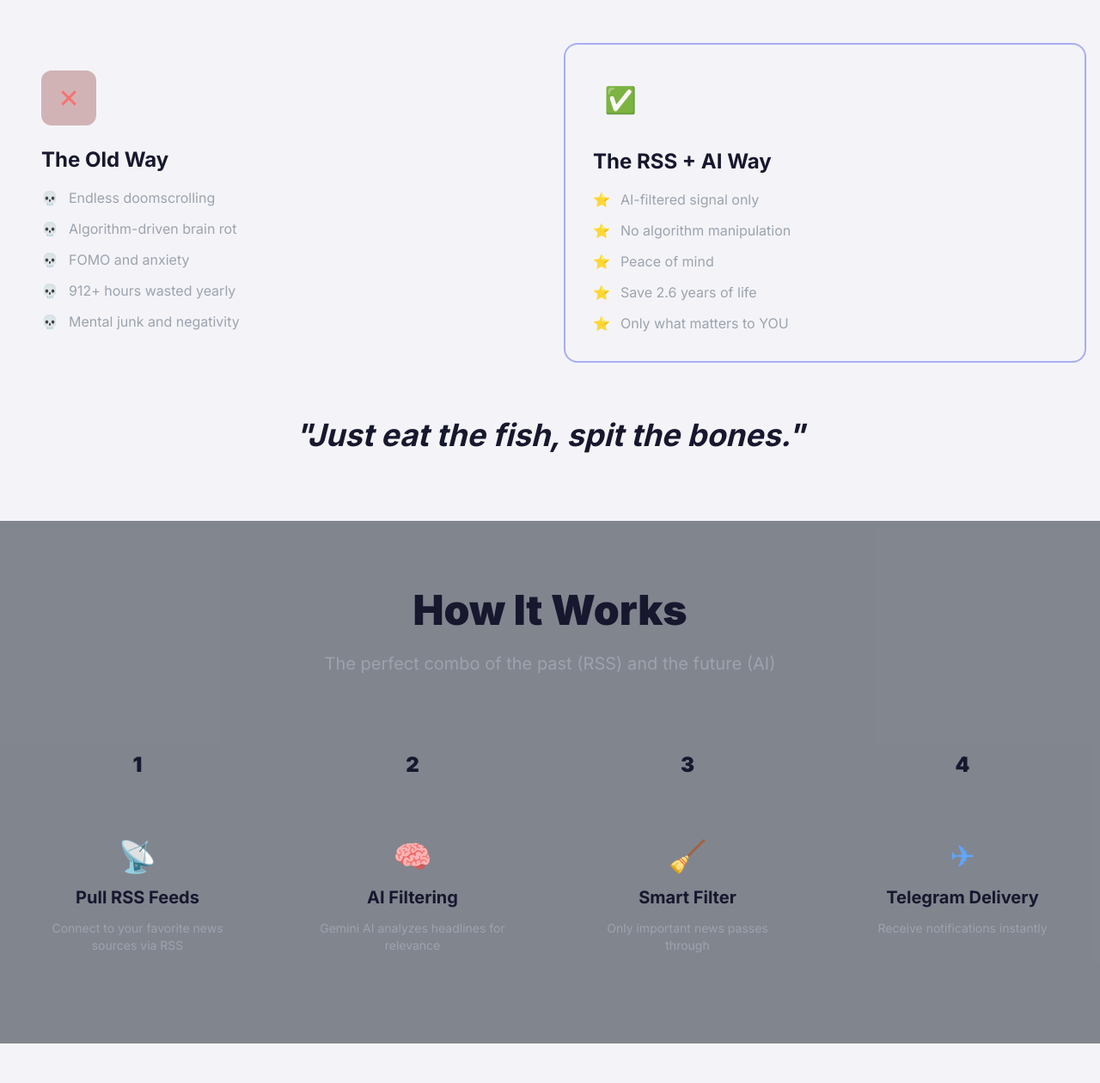
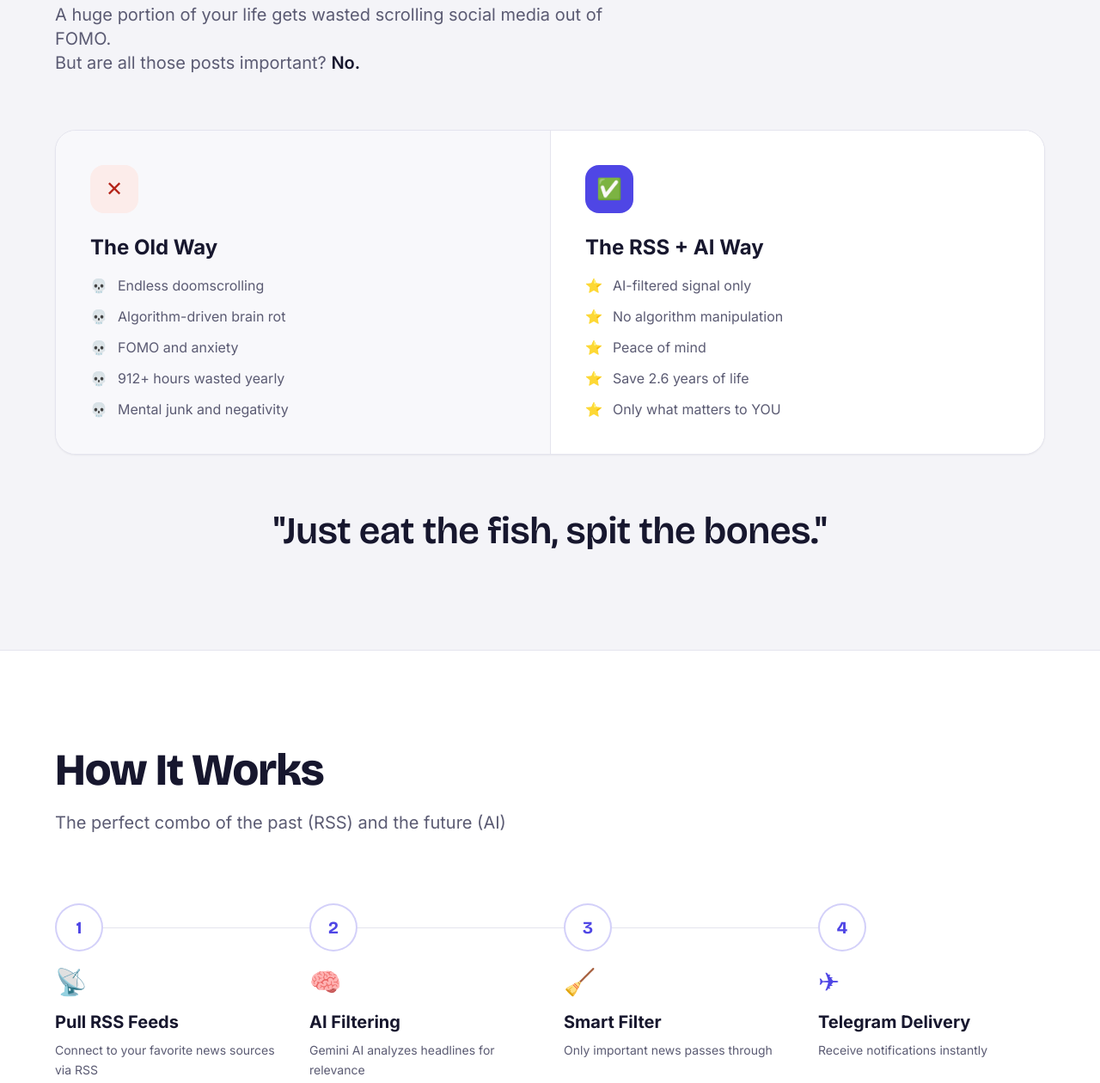
Before and after one commit to qusaismael/rss-website, a website: page index.html in a window 1280 px wide. Shown: the part 1166-2426 px from the top of the page at 86% size. Drawn offline with nearby package versions, Linux system fonts and the light colour scheme.

Commit message:
redesign: stats band, split verdict panel, and step timeline

```diff
--- a/index.html
+++ b/index.html
@@ -235,67 +235,65 @@
     </section>
 
     <!-- Stats Section -->
-    <section class="py-20 px-4 bg-gray-900/50">
-        <div class="max-w-7xl mx-auto">
-            <div class="grid grid-cols-1 md:grid-cols-3 gap-8">
-                <div class="text-center">
-                    <div class="stat-number font-black gradient-text mb-2">2.5h</div>
-                    <p class="text-gray-400 text-lg">Wasted daily on social media</p>
-                </div>
-                <div class="text-center">
-                    <div class="stat-number font-black gradient-text mb-2">5.2yr</div>
-                    <p class="text-gray-400 text-lg">Of your life spent scrolling</p>
-                </div>
-                <div class="text-center">
-                    <div class="stat-number font-black gradient-text mb-2">2.6yr</div>
-                    <p class="text-gray-400 text-lg">You could save with RSS + AI</p>
-                </div>
+    <section class="py-16 md:py-24 px-4 sm:px-6 bg-surface border-y border-line">
+        <div class="max-w-6xl mx-auto grid grid-cols-1 md:grid-cols-3 divide-y md:divide-y-0 md:divide-x divide-line">
+            <div class="py-8 md:py-0 md:px-8 md:first:pl-0">
+                <div class="stat-number text-ink mb-3">2.5h</div>
+                <p class="text-muted text-lg">Wasted daily on social media</p>
+            </div>
+            <div class="py-8 md:py-0 md:px-8">
+                <div class="stat-number text-ink mb-3">5.2yr</div>
+                <p class="text-muted text-lg">Of your life spent scrolling</p>
+            </div>
+            <div class="py-8 md:py-0 md:px-8">
+                <div class="stat-number text-primary mb-3">2.6yr</div>
+                <p class="text-muted text-lg">You could save with RSS + AI</p>
             </div>
         </div>
     </section>
 
     <!-- Why Section -->
-    <section id="why" class="py-20 px-4">
-        <div class="max-w-7xl mx-auto">
-            <div class="text-center mb-16">
-                <h2 class="text-5xl font-black mb-6">Why <span class="gradient-text">RSS + AI?</span></h2>
-                <p class="text-xl text-gray-400 max-w-3xl mx-auto">
+    <section id="why" class="py-20 md:py-28 px-4 sm:px-6 bg-paper">
+        <div class="max-w-6xl mx-auto">
+            <div class="max-w-2xl mb-12 md:mb-16">
+                <h2 class="font-display font-extrabold text-ink text-[clamp(2rem,4.5vw,3.25rem)] leading-[1.05] tracking-[-0.02em] mb-5">Why RSS + AI?</h2>
+                <p class="text-lg md:text-xl text-muted leading-relaxed">
                     A huge portion of your life gets wasted scrolling social media out of FOMO.<br>
-                    But are all those posts important? <strong class="text-white">No.</strong>
+                    But are all those posts important? <strong class="text-ink font-semibold">No.</strong>
                 </p>
             </div>
 
-            <div class="grid grid-cols-1 md:grid-cols-2 gap-8 mb-16">
-                <div class="glass rounded-2xl p-8 card-hover">
-                    <div class="w-16 h-16 bg-red-900/30 rounded-xl flex items-center justify-center mb-6">
-                        <span class="icon text-red-400 text-3xl" aria-hidden="true">✕</span>
+            <div class="grid grid-cols-1 md:grid-cols-2 rounded-3xl overflow-hidden border border-line bg-surface shadow-sm mb-16 divide-y md:divide-y-0 md:divide-x divide-line">
+                <div class="p-8 md:p-10 bg-paper/60">
+                    <div class="w-14 h-14 bg-noise-soft rounded-2xl flex items-center justify-center mb-6">
+                        <span class="icon text-noise text-2xl" aria-hidden="true">✕</span>
                     </div>
-                    <h3 class="text-2xl font-bold mb-4">The Old Way</h3>
-                    <ul class="space-y-3 text-gray-400">
-                        <li><span class="icon text-red-400 mr-3" aria-hidden="true">💀</span>Endless doomscrolling</li>
-                        <li><span class="icon text-red-400 mr-3" aria-hidden="true">💀</span>Algorithm-driven brain rot</li>
-                        <li><span class="icon text-red-400 mr-3" aria-hidden="true">💀</span>FOMO and anxiety</li>
-                        <li><span class="icon text-red-400 mr-3" aria-hidden="true">💀</span>912+ hours wasted yearly</li>
-                        <li><span class="icon text-red-400 mr-3" aria-hidden="true">💀</span>Mental junk and negativity</li>
+                    <h3 class="text-2xl font-bold text-ink mb-4">The Old Way</h3>
+                    <ul class="space-y-3 text-muted">
+                        <li class="flex items-center"><span class="icon text-noise mr-3" aria-hidden="true">💀</span>Endless doomscrolling</li>
+                        <li class="flex items-center"><span class="icon text-noise mr-3" aria-hidden="true">💀</span>Algorithm-driven brain rot</li>
+                        <li class="flex items-center"><span class="icon text-noise mr-3" aria-hidden="true">💀</span>FOMO and anxiety</li>
+                        <li class="flex items-center"><span class="icon text-noise mr-3" aria-hidden="true">💀</span>912+ hours wasted yearly</li>
+                        <li class="flex items-center"><span class="icon text-noise mr-3" aria-hidden="true">💀</span>Mental junk and negativity</li>
                     </ul>
                 </div>
-                <div class="glass rounded-2xl p-8 card-hover border-2 border-indigo-500/50">
-                    <div class="w-16 h-16 gradient-bg rounded-xl flex items-center justify-center mb-6">
-                        <span class="icon text-white text-3xl" aria-hidden="true">✅</span>
+                <div class="p-8 md:p-10 bg-surface">
+                    <div class="w-14 h-14 bg-primary rounded-2xl flex items-center justify-center mb-6">
+                        <span class="icon text-white text-2xl" aria-hidden="true">✅</span>
                     </div>
-                    <h3 class="text-2xl font-bold mb-4">The RSS + AI Way</h3>
-                    <ul class="space-y-3 text-gray-400">
-                        <li><span class="icon text-green-400 mr-3" aria-hidden="true">⭐</span>AI-filtered signal only</li>
-                        <li><span class="icon text-green-400 mr-3" aria-hidden="true">⭐</span>No algorithm manipulation</li>
-                        <li><span class="icon text-green-400 mr-3" aria-hidden="true">⭐</span>Peace of mind</li>
-                        <li><span class="icon text-green-400 mr-3" aria-hidden="true">⭐</span>Save 2.6 years of life</li>
-                        <li><span class="icon text-green-400 mr-3" aria-hidden="true">⭐</span>Only what matters to YOU</li>
+                    <h3 class="text-2xl font-bold text-ink mb-4">The RSS + AI Way</h3>
+                    <ul class="space-y-3 text-muted">
+                        <li class="flex items-center"><span class="icon text-signal mr-3" aria-hidden="true">⭐</span>AI-filtered signal only</li>
+                        <li class="flex items-center"><span class="icon text-signal mr-3" aria-hidden="true">⭐</span>No algorithm manipulation</li>
+                        <li class="flex items-center"><span class="icon text-signal mr-3" aria-hidden="true">⭐</span>Peace of mind</li>
+                        <li class="flex items-center"><span class="icon text-signal mr-3" aria-hidden="true">⭐</span>Save 2.6 years of life</li>
+                        <li class="flex items-center"><span class="icon text-signal mr-3" aria-hidden="true">⭐</span>Only what matters to YOU</li>
                     </ul>
                 </div>
             </div>
 
             <div class="text-center">
-                <blockquote class="text-3xl md:text-4xl font-bold gradient-text italic">
+                <blockquote class="font-display font-semibold text-ink text-[clamp(1.6rem,4vw,2.75rem)] leading-[1.15] tracking-[-0.01em]">
                     "Just eat the fish, spit the bones."
                 </blockquote>
             </div>
@@ -303,47 +301,45 @@
     </section>
 
     <!-- How It Works -->
-    <section id="how-it-works" class="py-20 px-4 bg-gray-900/50">
-        <div class="max-w-7xl mx-auto">
-            <div class="text-center mb-16">
-                <h2 class="text-5xl font-black mb-6">How It <span class="gradient-text">Works</span></h2>
-                <p class="text-xl text-gray-400 max-w-3xl mx-auto">
+    <section id="how-it-works" class="py-20 md:py-28 px-4 sm:px-6 bg-surface border-y border-line">
+        <div class="max-w-6xl mx-auto">
+            <div class="max-w-2xl mb-14 md:mb-20">
+                <h2 class="font-display font-extrabold text-ink text-[clamp(2rem,4.5vw,3.25rem)] leading-[1.05] tracking-[-0.02em] mb-5">How It Works</h2>
+                <p class="text-lg md:text-xl text-muted leading-relaxed">
                     The perfect combo of the past (RSS) and the future (AI)
                 </p>
             </div>
 
-            <div class="grid grid-cols-1 md:grid-cols-4 gap-8">
-                <div class="text-center">
-                    <div class="w-20 h-20 gradient-bg rounded-full flex items-center justify-center mx-auto mb-6 text-2xl font-black">1</div>
-                    <div class="glass rounded-xl p-6">
-                        <span class="icon text-4xl text-indigo-400 mb-4" aria-hidden="true">📡</span>
-                        <h3 class="text-xl font-bold mb-3">Pull RSS Feeds</h3>
-                        <p class="text-gray-400 text-sm">Connect to your favorite news sources via RSS</p>
-                    </div>
+            <div class="grid grid-cols-1 md:grid-cols-4 gap-12 md:gap-8">
+                <div class="relative">
+                    <span class="hidden md:block absolute top-7 left-14 right-[-2rem] h-px bg-line" aria-hidden="true"></span>
+                    <div class="w-14 h-14 rounded-full bg-surface border-2 border-primary/25 text-primary font-display font-bold text-xl flex items-center justify-center mb-5 relative z-10">1</div>
+                    <div class="mb-4"><span class="icon text-primary text-3xl" aria-hidden="true">📡</span></div>
+                    <h3 class="text-xl font-bold text-ink mb-2">Pull RSS Feeds</h3>
+                    <p class="text-muted text-sm leading-relaxed">Connect to your favorite news sources via RSS</p>
                 </div>
-                <div class="text-center">
-                    <div class="w-20 h-20 gradient-bg rounded-full flex items-center justify-center mx-auto mb-6 text-2xl font-black">2</div>
-                    <div class="glass rounded-xl p-6">
-                        <span class="icon text-4xl text-purple-400 mb-4" aria-hidden="true">🧠</span>
-                        <h3 class="text-xl font-bold mb-3">AI Filtering</h3>
-                        <p class="text-gray-400 text-sm">Gemini AI analyzes headlines for relevance</p>
-                    </div>
+
+                <div class="relative">
+                    <span class="hidden md:block absolute top-7 left-14 right-[-2rem] h-px bg-line" aria-hidden="true"></span>
+                    <div class="w-14 h-14 rounded-full bg-surface border-2 border-primary/25 text-primary font-display font-bold text-xl flex items-center justify-center mb-5 relative z-10">2</div>
+                    <div class="mb-4"><span class="icon text-primary text-3xl" aria-hidden="true">🧠</span></div>
+                    <h3 class="text-xl font-bold text-ink mb-2">AI Filtering</h3>
+                    <p class="text-muted text-sm leading-relaxed">Gemini AI analyzes headlines for relevance</p>
                 </div>
-                <div class="text-center">
-                    <div class="w-20 h-20 gradient-bg rounded-full flex items-center justify-center mx-auto mb-6 text-2xl font-black">3</div>
-                    <div class="glass rounded-xl p-6">
-                        <span class="icon text-4xl text-pink-400 mb-4" aria-hidden="true">🧹</span>
-                        <h3 class="text-xl font-bold mb-3">Smart Filter</h3>
-                        <p class="text-gray-400 text-sm">Only important news passes through</p>
-                    </div>
+
+                <div class="relative">
+                    <span class="hidden md:block absolute top-7 left-14 right-[-2rem] h-px bg-line" aria-hidden="true"></span>
+                    <div class="w-14 h-14 rounded-full bg-surface border-2 border-primary/25 text-primary font-display font-bold text-xl flex items-center justify-center mb-5 relative z-10">3</div>
+                    <div class="mb-4"><span class="icon text-primary text-3xl" aria-hidden="true">🧹</span></div>
+                    <h3 class="text-xl font-bold text-ink mb-2">Smart Filter</h3>
+                    <p class="text-muted text-sm leading-relaxed">Only important news passes through</p>
                 </div>
-                <div class="text-center">
-                    <div class="w-20 h-20 gradient-bg rounded-full flex items-center justify-center mx-auto mb-6 text-2xl font-black">4</div>
-                    <div class="glass rounded-xl p-6">
-                        <span class="icon text-4xl text-blue-400 mb-4" aria-hidden="true">✈</span>
-                        <h3 class="text-xl font-bold mb-3">Telegram Delivery</h3>
-                        <p class="text-gray-400 text-sm">Receive notifications instantly</p>
-                    </div>
+
+                <div class="relative">
+                    <div class="w-14 h-14 rounded-full bg-surface border-2 border-primary/25 text-primary font-display font-bold text-xl flex items-center justify-center mb-5 relative z-10">4</div>
+                    <div class="mb-4"><span class="icon text-primary text-3xl" aria-hidden="true">✈</span></div>
+                    <h3 class="text-xl font-bold text-ink mb-2">Telegram Delivery</h3>
+                    <p class="text-muted text-sm leading-relaxed">Receive notifications instantly</p>
                 </div>
             </div>
         </div>
```
Also changed, not shown: assets/tailwind.css.
